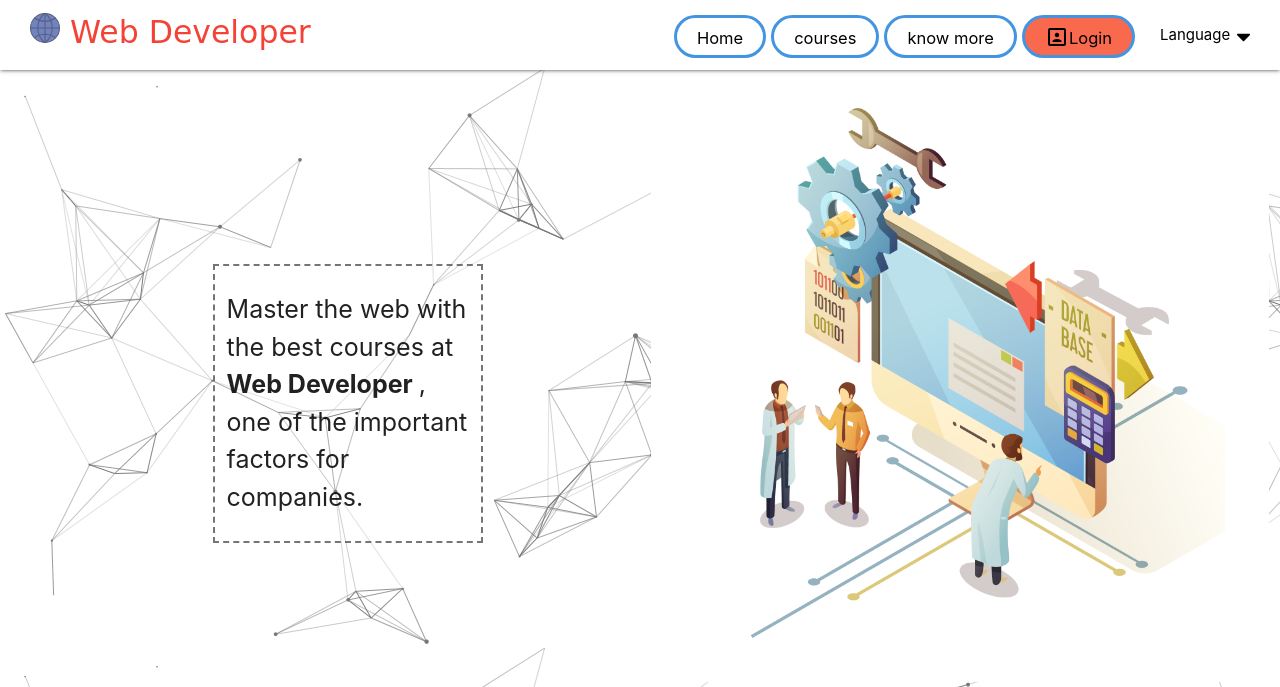
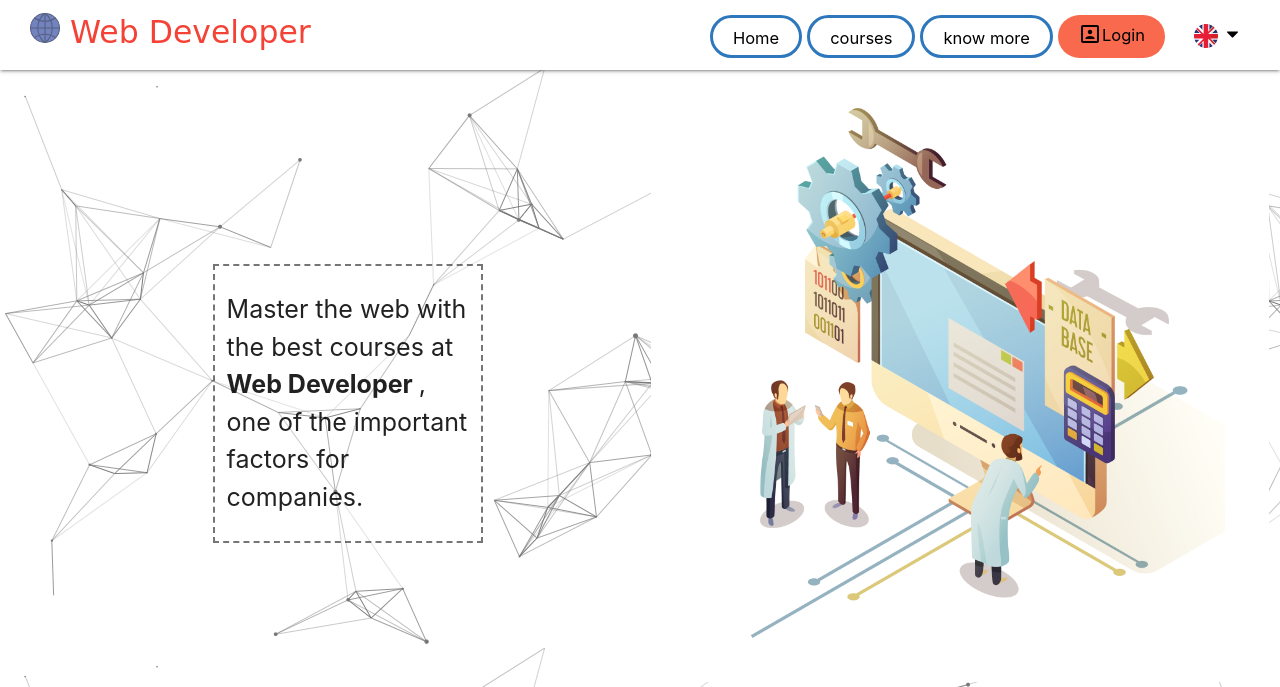
Before and after one commit to marcio1002/web-developer, a PHP site: page /index.php?idioma=en-us in a window 1280 px wide. Shown: the top 687 px of the page. Run offline with PHP 8.4, Linux system fonts and the light colour scheme; the visitor is signed in with stand-in values (Sample User, id 1).

Commit message:
adicionando atualizações

```diff
--- a/css/style.css
+++ b/css/style.css
@@ -26,12 +26,13 @@ body{
 .home ul li{
 	padding: 0 5px;
 	margin-left: 5px;
-	border: 3px solid #4395E1;
+	border: 3px solid #2D77BC;
 	border-radius:  40px 40px 40px 40px;
 	height:  43px;
+	font-size: 1rem;
 }
 .home ul li:hover{
-	background-color: #558CC0;
+	background-color: #4688C7;
 }
 
 .home ul li a{
@@ -41,9 +42,26 @@ body{
 }
 .home ul li a:hover{
 	color:  #ffffff;
+
 }
+/*comentário necessário. coloquei essa estilização para tirar uma cor  de fundo transparente que é patrão do elemento nav do  materialize  */
+nav ul a{
+	transition: none;
+	-webkit-transition: none;
+	-moz-transition: none;
+	-ms-transition: none;
+	-o-transition: none;
+}
+
+nav ul a:hover {
+    background-color: rgba(0,0,0,0);
+}
+/* ---- */
+
 .home .butao-login{
 	background: #F9694E;
+	border: none;
+
 }
 .home .butao-login i{
 	margin: 5% 0;
@@ -53,27 +71,42 @@ body{
 .home #btnIdioma {
 	border: none;
 	margin-right: -20px;
-	width: 130px;
+	width: 100px;
 }
 .home #btnIdioma a {
 	font-size: 1em;
 }
 .home #btnIdioma img{
-	margin-top: 28px;
 	margin-left: 4px;
-	width: 13px;
+	width: 18%;
+
+}
+.home #btnIdioma img:nth-child(1) {
+	margin-right: 8%;
+}
+.home #btnIdioma .iconIdioma {
+	width: 40%;
+	display: inline-block;
+	vertical-align: middle;
 }
 .home #btnIdioma .ulIdioma {
-	display: flex;
-	flex-direction: column;
-	width: 150px;
+	width: 180px;
+	margin: 5% -30%;
 }
 
 .home #btnIdioma .ulIdioma li {
 	border: none;
+	width: 100%;
+	margin: 1% -20%;
+	font-size: 1em;
+
 }
-.home #btnIdioma .ulIdioma :nth-child(2) {
-	width: 150px;
+.home #btnIdioma .ulIdioma li:nth-child(2) {
+	width: 110%;
+}
+.home #btnIdioma .ulIdioma img {
+	display: inline-block;
+	vertical-align: middle;
 }
 .home #btnIdioma .hiddenIdioma{
 	display: none;
@@ -178,14 +211,16 @@ body{
 	border-bottom: none;
 }
 /** formulário do cadastro */
-#form{
+#box-form{
 	padding-top: 20px;
-	background: url('../img/web.jpg');
-	background-size: 90%;
-	background-position: -200% 40%;
+	background: url('../img/background-gradient.svg');
+	background-size:cover;
 	padding-top: 30px;
 	margin-top: 10px;
 	margin-bottom: -20px;
+}
+#box-form .form {
+	margin-left: 8%;
 }
 .required{
 	color: red;
--- a/cursos.php
+++ b/cursos.php
@@ -2,7 +2,6 @@
     require_once "menu.php";
     require_once "footer.php";
     require_once "tradutor.php";
-    $_SESSION['idioma'];
 ?>
 <!DOCTYPE html>
 <html lang="pt-br">
@@ -21,7 +20,7 @@
 </head>
 
 <body>
-    <?php menu($menu, $menuSM, $menuIdioma,$btnBr, $btnEn); ?>
+    <?php menu($menu, $menuSM,$btnBr,$iconIdioma, $btnEn); ?>
     <div class="cards">
         <ul>
             <li>
@@ -99,7 +98,7 @@
         </ul>
     </div>
   <?php
-    footer($sujestoes,$contatos,$freepik,$redeSociais);
+    footer($sujestoes,$contatos,$freepik,$redeSociais,$etec);
   ?>
     <!--jaquery-->
     <script src="js/jquery.js"></script>
--- a/en-us.php
+++ b/en-us.php
@@ -3,9 +3,9 @@
     $title = " Web Developer";
     $menu = "courses";
     $menuSM = "know more";
-    $menuIdioma = "Language";
     $btnBr = "Portuguese";
     $btnEn = "English";
+    $iconIdioma = "svg/gra-bretanha.svg";
 
     $p1 = "Master the web with the best courses at <span> Web Developer </span>, one of the important factors for companies.";
     //cursos
@@ -62,4 +62,5 @@ $contatos = "contacts";
 $sujestoes = "Questions or suggestions, either from your feedback contact us.";
 $freepik = "Get to know the Freepik website";
 $redeSociais = "Follow us on social networks.";
+$etec = "Etec from Itaquaquecetuba";
 ?>
--- a/footer.php
+++ b/footer.php
@@ -1,7 +1,6 @@
 <?php
     require_once "tradutor.php";
-    $_SESSION['idioma'];
-    function footer($sujestoes,$contatos,$freepik,$redeSociais) {
+    function footer($sujestoes,$contatos,$freepik,$redeSociais,$etec) {
         echo " <footer class='page-footer'>
         <div class='container'>
             <div class='row'>
@@ -32,7 +31,7 @@
         <div class='footer-copyright'>
             <div class='container'>
                 ©2019 Web Developer
-                <a class='grey-text text-lighten-4 right' href='#!'>Etec de itaquaquecetuba</a>
+                <a class='grey-text text-lighten-4 right' href='#!'>$etec</a>
             </div>
         </div>
     </footer>";
--- a/index.php
+++ b/index.php
@@ -1,9 +1,8 @@
 <?php
+
     require_once "menu.php";
     require_once "footer.php" ;
     require_once "tradutor.php";
-    $_SESSION['idioma'];
-
 ?>
 <!DOCTYPE html>
 <html lang="pt-br">
@@ -24,7 +23,7 @@
 <body>
     <?php
 
-        menu($menu, $menuSM, $menuIdioma,$btnBr, $btnEn);
+        menu($menu, $menuSM,$btnBr,$iconIdioma, $btnEn);
     ?>
     <div id="principal">
         <div class="row">
@@ -46,7 +45,7 @@
         </div>
     </div>
    <?php
-    footer($sujestoes,$contatos,$freepik,$redeSociais);
+    footer($sujestoes,$contatos,$freepik,$redeSociais,$etec);
    ?>
     <!--jaquery-->
     <script src="js/jquery.js"></script>
--- a/menu.php
+++ b/menu.php
@@ -1,20 +1,20 @@
 <?php
 
 
-    function menu($menu, $menuSM, $menuIdioma,$btnBr, $btnEn) {
+    function menu($menu, $menuSM,$btnBr,$iconIdioma, $btnEn) {
         echo "<div class='navbar-fixed'>
         <nav class='home'>
             <div>
                 <a href='index.php' class='espaco brand-logo red-text'><img src='svg/web2.svg' /> Web Developer</a>
-                <ul class='right  hide-on-med-and-down ul' id='menu-mobile'>
+                <ul class='right  ul' id='menu-mobile'>
                     <li class='liElement'><a href='index.php'>Home</a></li>
                     <li class='liElement'><a href='cursos.php'>$menu</a></li>
                     <li class='liElement'><a href='saibaMais.php'>$menuSM</a></li>
                     <li class='butao-login'><a href='login.php'>Login<i
                                 class='small material-icons left' >portrait</i></a></li>
                     <li id='btnIdioma'>
-                        <a class='viewIdioma'><img class='right'
-                                src='svg/sort-down.svg' />$menuIdioma</a>
+                        <a class='viewIdioma'><img class='iconIdioma' src='$iconIdioma'/><img
+                                src='svg/sort-down.svg' /></a>
                         <ul class='hiddenIdioma ulIdioma' id='dropdown'>
                             <form action='tradutor.php' method='GET'>
                                 <li><a href='?idioma=en-us' class='english'><img src='svg/gra-bretanha.svg' />$btnEn</a></li>
--- a/pt-br.php
+++ b/pt-br.php
@@ -3,9 +3,9 @@
     $title = " Web Developer";
     $menu = "cursos";
     $menuSM = "Saiba mais";
-    $menuIdioma = "Idioma";
     $btnBr = "Português";
     $btnEn = "Inglês";
+    $iconIdioma =  "svg/brazil.svg";
 
     $p1 = "Domine a web com os melhores cursos na <span>Web Developer</span>, um dos fatores de importância para as empresas.";
     //cursos
@@ -61,4 +61,5 @@ $contatos = "contatos";
 $sujestoes = "Dúvidas ou sujestões,quer da seu feedback entre contato com a gente.";
 $freepik = "Conheça o site Freepik";
 $redeSociais = "Siga-nos pelas redes sociais.";
+$etec = "Etec de itaquaquecetuba";
 ?>
--- a/saibaMais.php
+++ b/saibaMais.php
@@ -2,7 +2,6 @@
     require_once "menu.php";
     require_once "footer.php";
     require_once "tradutor.php";
-    $_SESSION['idioma']
 ?>
 
 <!DOCTYPE html>
@@ -18,7 +17,7 @@
     <link href="https://fonts.googleapis.com/icon?family=Material+Icons" rel="stylesheet">
 </head>
 <body>
-    <?php  menu($menu, $menuSM, $menuIdioma,$btnBr, $btnEn);?>
+    <?php  menu($menu, $menuSM,$btnBr,$iconIdioma, $btnEn);?>
     <div class="saibaMais">
         <div class="row">
             <div class="col s6 m4 left-align">
@@ -28,7 +27,7 @@
             <p><?php echo $sbMaisP;?></p>
         </div>
     </div>
-    <?php footer($sujestoes,$contatos,$freepik,$redeSociais);?>
+    <?php footer($sujestoes,$contatos,$freepik,$redeSociais,$etec);?>
     <script src="js/jquery.js"></script>
     <!--javaScript materialize -->
     <script src="js/materialize.min.js"></script>
--- a/tradutor.php
+++ b/tradutor.php
@@ -2,11 +2,11 @@
     session_start();
 
     if(!isset($_GET['idioma'])) {
-        $_SESSION['idioma'] = require_once 'pt-br.php';
+      header($_SESSION['idioma'] = require_once 'pt-br.php');
 
     }else if(isset($_GET['idioma'])) {
 
-        require_once $_GET['idioma'].".php";
+       header( require_once $_GET['idioma'].".php");
     }
 
 ?>
```
Also changed, not shown: cadastro.php (+4 -5 lines), js/index.js (+17 -29 lines), img/background-gradient.svg (added), img/web.jpg (deleted), package-lock.json.
